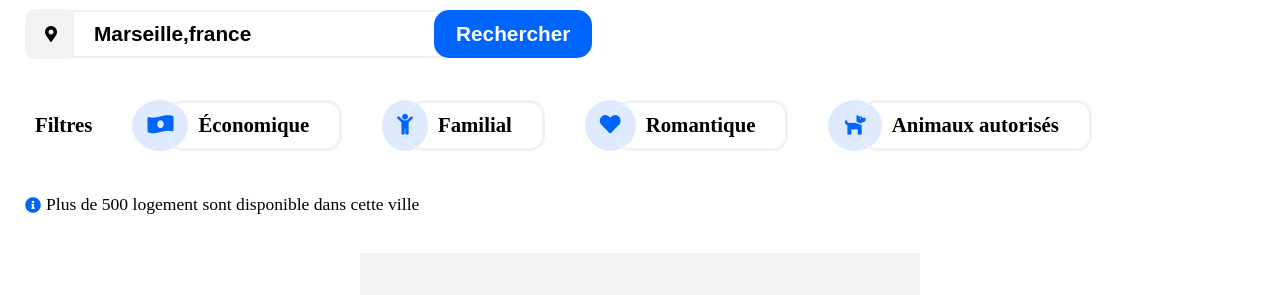
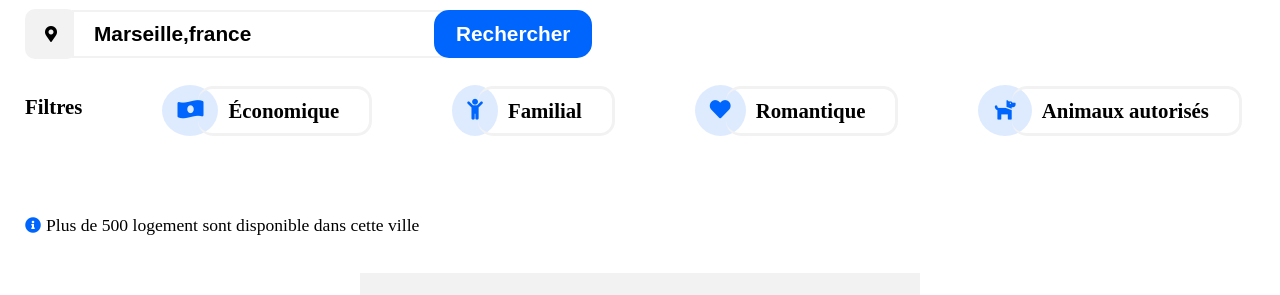
Before and after one commit to coco58380/openclassrooms, a plain HTML site: page home.html in a window 1280 px wide. Shown: the part 193-488 px from the top of the page. Drawn offline with Linux system fonts and the light colour scheme; a web font is replaced by a local one.

Commit message:
final_avant_vérification_danny

```diff
--- a/home.html
+++ b/home.html
@@ -1,14 +1,13 @@
 <!DOCTYPE html>
-
 <html lang="fr" xmlns="http://www.w3.org/1999/xhtml">
     <head>
         <meta charset="utf-8" />
-    <title>home</title>
+        <title>homepage</title>
         <meta name="viewport" content="width=device-width, initial-scale=1.0">
         <link rel="stylesheet" href="style.css">
         <link rel="stylesheet" href="https://cdnjs.cloudflare.com/ajax/libs/font-awesome/5.13.1/css/all.min.css" />
     </head>
-
+    <body>
         <header>
             <div class="menu">
                 <img src="images/logo/Reservia@3x.png" alt="logo"/>
@@ -28,13 +27,9 @@
             </div>
         </header>
 
-<body>
-
         <section id="zone_de_recherche">
         <h1>Trouvez votre hébergement pour des vacances de rêves</h1>
         <h5 id="sous_titre">En plein centre-ville ou en pleine nature</h5>
-
-
         <div id="barre_de_recherche">
             <i class="fas fa-map-marker-alt" id="localisation"></i>
             <form method="post" action="existepasencore.php">
@@ -44,27 +39,13 @@
                 </p>
             </form>
         </div>
-    <div id="filtres">
-        <ul id="filtres_liste">
-            <div id="filtre_texte_1er">
-                <li>Filtres</li>
-            </div>
-            <div class="interieur_filtre">
-                <i class="fas fa-money-bill-wave-alt" id="icone_interieur_filtre0"></i>
-                <li class="texte_filtre">Économique</li>
-            </div>
-            <div class="interieur_filtre">
-                <i class="fas fa-child" id="icone_interieur_filtre1"></i>
-                <li class="texte_filtre">Familial</li>
-            </div>
-            <div class="interieur_filtre">
-                <i class="fas fa-heart" id="icone_interieur_filtre2"></i>
-                <li class="texte_filtre">Romantique</li>
-            </div>
-            <div class="interieur_filtre">
-                <i class="fas fa-dog" id="icone_interieur_filtre4"></i>
-                <li class="texte_filtre">Animaux autorisés</li>
-            </div>
+        <div class="filtres">
+            <p>Filtres</p>
+            <ul>
+                <li class="image_filtre"><i class="fas fa-money-bill-wave-alt"></i><p>Économique</p></li>
+                <li class="image_filtre"> <i class="fas fa-child"></i><P>Familial</P></li>
+                <li class="image_filtre"><i class="fas fa-heart"></i><p>Romantique</p></li>
+                <li class="image_filtre"><i class="fas fa-dog"></i><p>Animaux autorisés</p></li>
             </ul>
         </div>
         <div id="logements_disponibles_500">
@@ -74,7 +55,6 @@
         </section>
 
         <section id="logements">
-
             <div id="logements_disponibles">
                 <h3 id="titre_logement_disponible">Hébergements à Marseille</h3>
                 <div id="les_bloc_de_logement_disponible">
@@ -210,47 +190,41 @@
                     </div>
                 </div>
             </aside>
-
         </section>
-
-
 
         <section id="activités">
             <h3 id="titre_activite">Activités à Marseille</h3>
             <div class="list_des_blocs_ativite">
                 <div class="bloc_long_activite">
-                <img src="images/hebergements/4_small/aw-creative-VGs8z60yT2c-unsplash.jpg" alt="logement_les_plus_populaires2" class="image_bloc_long_activite"/>
+                    <img src="images/activites/4_small/reno-laithienne-QUgJhdY5Fyk-unsplash.jpg" alt="logement_les_plus_populaires2" class="image_bloc_long_activite"/>
                     <p class="titre_bloc_activite">Vieux port</p>
                 </div>
                 <div class="list_bloc_court_activite">
                     <div class="bloc_court_activite">
-                    <img src="images/hebergements/4_small/aw-creative-VGs8z60yT2c-unsplash.jpg" alt="logement_les_plus_populaires2" class="image_bloc_court_activite"/>
+                        <img src="images/activites/4_small/paul-hermann-QFTrLdQIRhI-unsplash.jpg" alt="logement_les_plus_populaires2" class="image_bloc_court_activite"/>
                         <p class="titre_bloc_activite">Fort de Pomègues</p>
                     </div>
                     <div class="bloc_court_activite">
-                    <img src="images/hebergements/4_small/aw-creative-VGs8z60yT2c-unsplash.jpg" alt="logement_les_plus_populaires2" class="image_bloc_court_activite"/>
+                        <img src="images/activites/4_small/kevin-hikari-rV_Qd1l-VXg-unsplash.jpg" alt="logement_les_plus_populaires2" class="image_bloc_court_activite"/>
                         <p class="titre_bloc_activite">Iles du frioul</p>
                     </div>
                 </div>
                 <div class="bloc_long_activite">
-                <img src="images/hebergements/4_small/aw-creative-VGs8z60yT2c-unsplash.jpg" alt="logement_les_plus_populaires2" class="image_bloc_long_activite"/>
+                    <img src="images/activites/4_small/kilyan-sockalingum-NR8-cBCN3aI-unsplash.jpg" alt="logement_les_plus_populaires2" class="image_bloc_long_activite"/>
                     <p class="titre_bloc_activite">Parc national des Calanques</p>
                 </div>
                 <div class="list_bloc_court_activite">
                     <div class="bloc_court_activite">
-                    <img src="images/hebergements/4_small/aw-creative-VGs8z60yT2c-unsplash.jpg" alt="logement_les_plus_populaires2" class="image_bloc_court_activite"/>
+                        <img src="images/activites/4_small/florian-wehde-xW9e8gdotxI-unsplash.jpg" alt="logement_les_plus_populaires2" class="image_bloc_court_activite"/>
                         <p class="titre_bloc_activite">Notre-Dame-De-la-Garde</p>
                     </div>
                     <div class="bloc_court_activite">
-                    <img src="images/hebergements/4_small/aw-creative-VGs8z60yT2c-unsplash.jpg" alt="logement_les_plus_populaires2" class="image_bloc_court_activite"/>
+                        <img src="images/activites/4_small/lena-paulin-wH2-EJoDcV0-unsplash.jpg" alt="logement_les_plus_populaires2" class="image_bloc_court_activite"/>
                         <p class="titre_bloc_activite">Parc longchamp</p>
                     </div>
                 </div>
             </div>
         </section>
-
-</body>
-
         <footer>
             <div class="column_footer">
                 <ul class="footer_list">
@@ -275,4 +249,5 @@
                 </ul>
             </div>
         </footer>
+    </body>
 </html>
--- a/style.css
+++ b/style.css
@@ -129,95 +129,52 @@ h1
     margin-left: -15px;
 }
 
-#filtres_liste
+.filtres
 {
-    list-style: none;
     display: flex;
-    flex-wrap: wrap;
     flex-direction: row;
-    margin-left: -30px;
     font-weight: bold;
     font-size: 1.3em;
 }
 
-.interieur_filtre
+.filtres > p
+{
+    margin-right: -40px;
+}
+
+.filtres > ul
 {
     display: flex;
     flex-direction: row;
-    margin: 5px 20px 5px 20px;
+    flex-wrap: wrap;
+    align-items: center;
 }
 
-#icone_interieur_filtre1
+.filtres > ul > li
 {
     display: flex;
+    flex-direction: row;
+    flex-wrap: wrap;
     align-items: center;
-    padding: 15px 15px 15px 15px;
-    margin-right: 10px;
-    background-color: #DEEBFF;
-    color: #0065FC;
-    border-radius: 100%;
+    margin: -30px 0px 0px 80px;
 }
 
-#icone_interieur_filtre0
-{
-    display: flex;
-    align-items: center;
-    padding: 15px 15px 15px 15px;
-    margin-right: 10px;
-    background-color: #DEEBFF;
-    color: #0065FC;
-    border-radius: 100%;
-}
-
-#icone_interieur_filtre2
-{
-    display: flex;
-    align-items: center;
-    padding: 15px 15px 15px 15px;
-    margin-right: 10px;
-    background-color: #DEEBFF;
-    color: #0065FC;
-    border-radius: 100%;
-}
-
-#icone_interieur_filtre3
-{
-    display: flex;
-    align-items: center;
-    padding: 15px 15px 15px 15px;
-    margin-right: 10px;
-    background-color: #DEEBFF;
-    color: #0065FC;
-    border-radius: 100%;
-}
-
-#icone_interieur_filtre4
-{
-    display: flex;
-    align-items: center;
-    padding: 15px 15px 15px 15px;
-    margin-right: 10px;
-    background-color: #DEEBFF;
-    color: #0065FC;
-    border-radius: 100%;
-}
-
-.texte_filtre
+.filtres > ul > li > p
 {
     border-style: solid;
     border-color: #F2F2F2;
     border-left-style: none;
     border-radius: 15px;
     padding: 10px 30px 10px 30px;
-    margin-left: -30px;
 }
 
-#filtre_texte_1er
+.filtres > ul > li > i
 {
-    display: flex;
-    align-items: center;
-    margin-bottom: -20px;
-    margin-right: 20px;
+    padding: 15px 15px 15px 15px;
+    background-color: #DEEBFF;
+    color: #0065FC;
+    border-radius: 100%;
+    margin-right: -20px;
 }
 
 #logements_disponibles_500
@@ -588,6 +545,14 @@ footer
     {
         margin-top: -20px;
     }
+    .filtres
+    {
+        flex-direction: column;
+    }
+    .filtres > ul
+    {
+        margin-left: -120px;
+    }
 }
 
 @media screen and (max-width: 750px)
```
Lines whose indentation alone changed are shown as unchanged.
